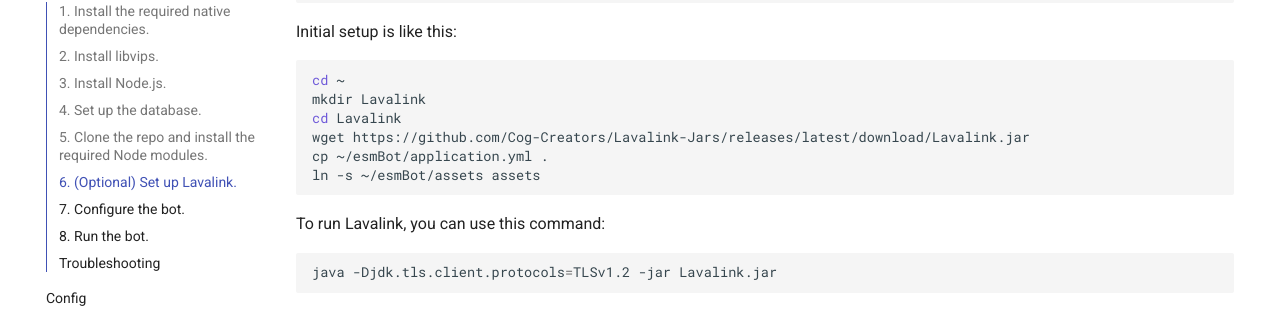
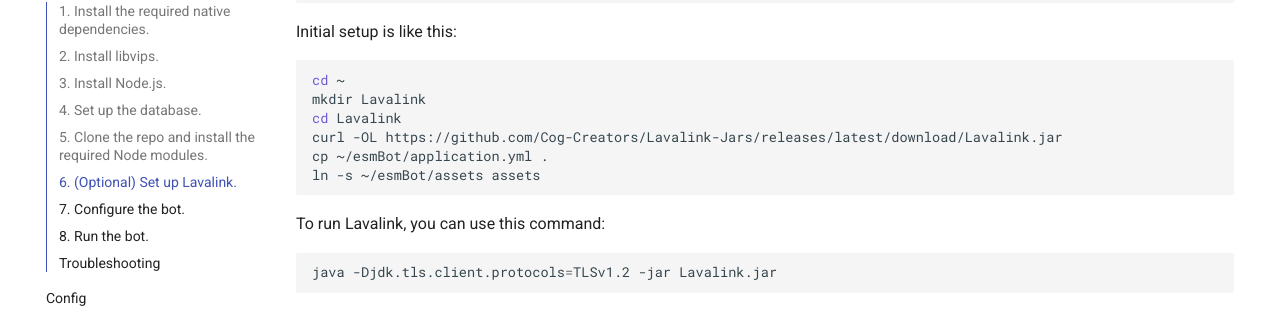
Before and after one commit to esmBot/esmBot, an MkDocs documentation site: the page built from docs/setup.md, in a window 1280 px wide and 900 px high, scrolled down 2694 px. Shown: the part 151-468 px from the top of the window. Built offline with MkDocs 1.6.1 and Material for MkDocs 9.7.7, drawn with Linux system fonts in a browser that asks for light colours; comment, search, counter and statistics services are not loaded.

Commit message:
Changed Lavalink download command in docs

````diff
--- a/docs/setup.md
+++ b/docs/setup.md
@@ -142,7 +142,7 @@
 cd ~
 mkdir Lavalink
 cd Lavalink
-wget https://github.com/Cog-Creators/Lavalink-Jars/releases/latest/download/Lavalink.jar
+curl -OL https://github.com/Cog-Creators/Lavalink-Jars/releases/latest/download/Lavalink.jar
 cp ~/esmBot/application.yml .
 ln -s ~/esmBot/assets assets
 ```
````
